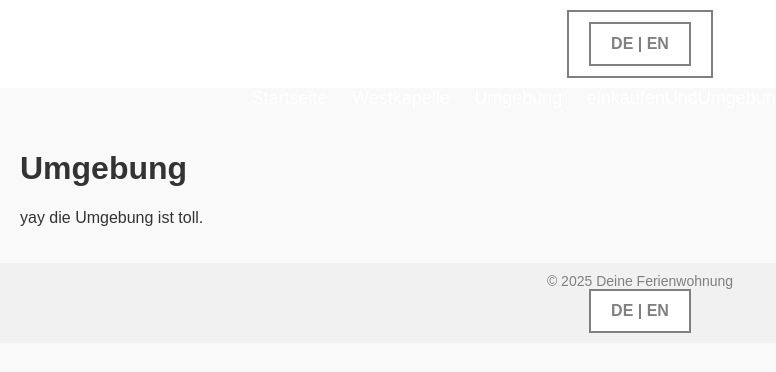
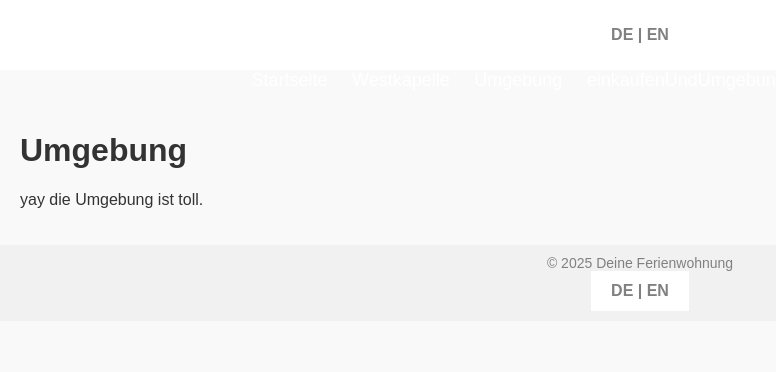
Before and after one commit to TimLbhnschl/timlbhnschl.github.io, a Jekyll site: the page built from de/umgebung.html, in a window 1280 px wide. Shown: the top 372 px of the page, without its empty margins (0-776 px from the left). Built offline with Jekyll 4.4.1, drawn with Linux system fonts in a browser that asks for light colours.

Commit message:
farbÄnderung

```diff
--- a/assets/css/style.css
+++ b/assets/css/style.css
@@ -6,7 +6,7 @@
   /* Bereich für den Sprachumschalter (weiß) */
   .language-header {
     background-color: white; /* Weißer Hintergrund */
-    padding: 10px 0; /* Etwas Abstand oben und unten */
+    padding: 5px 0; /* Etwas Abstand oben und unten */
     text-align: center; /* Den Sprachumschalter zentrieren */
   }
 
@@ -14,7 +14,6 @@
   .language-toggle {
     display: inline-block;
     padding: 10px 20px; /* Abstand um den Button */
-    border: 2px solid gray; /* Graue Umrandung */
     background-color: white; /* Weißer Hintergrund für den Button */
     font-size: 16px;
     color: gray;
@@ -28,8 +27,8 @@
 
   /* Bereich für die Navigation (grau) */
   .navigation-header {
-    background-color: gray; /* Hintergrundfarbe */
-    padding: 20px 0; /* Abstand oben und unten */
+    background-color: rgb(66, 64, 64); /* Hintergrundfarbe */
+    padding: 40px 0; /* Abstand oben und unten */
   }
 
   .navigation-header ul {
@@ -46,7 +45,7 @@
 
   .navigation-header ul li a {
     color: white;
-    font-size: 18px;
+    font-size: 26px;
     text-decoration: none;
   }
 
```
